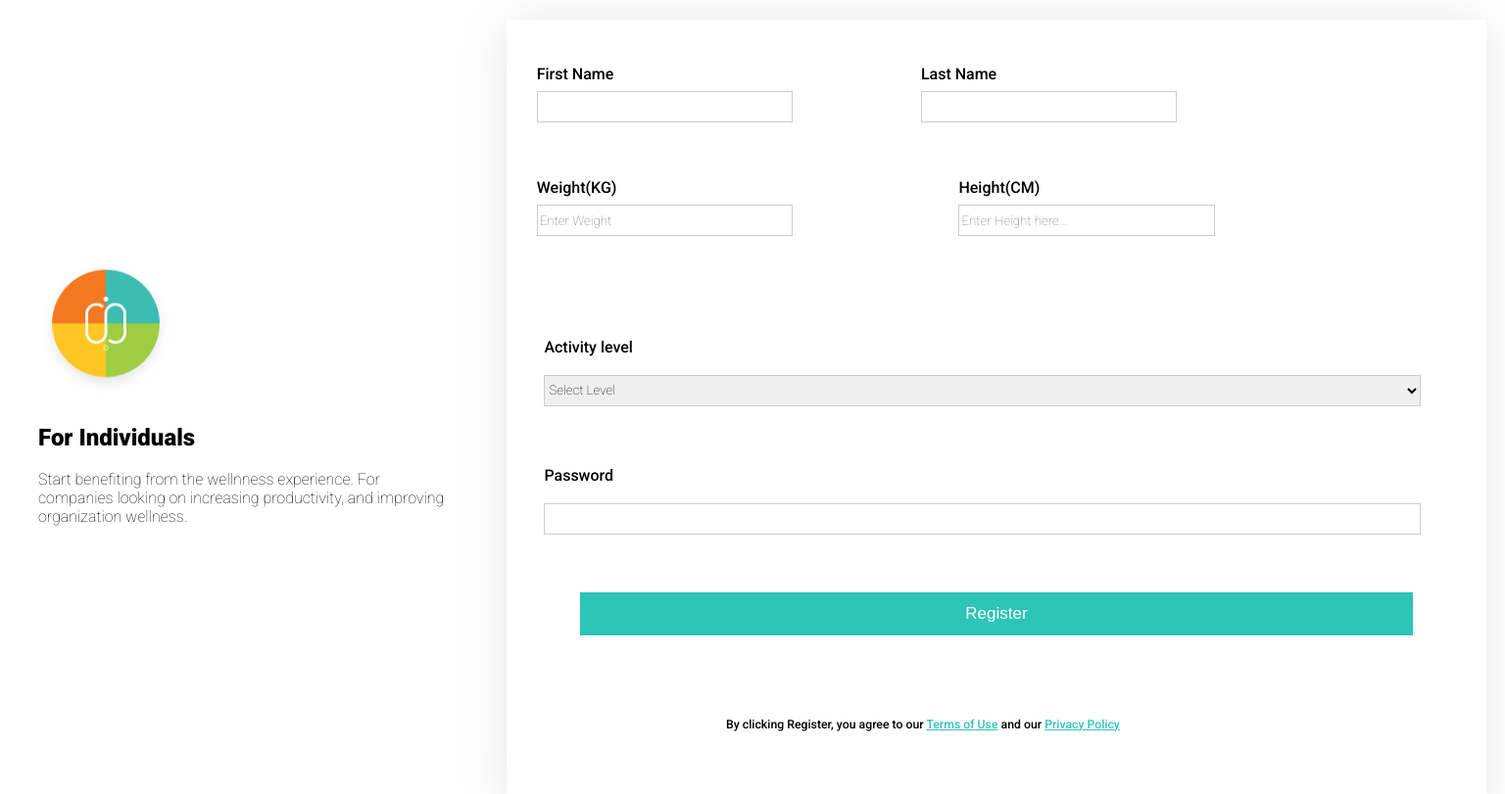
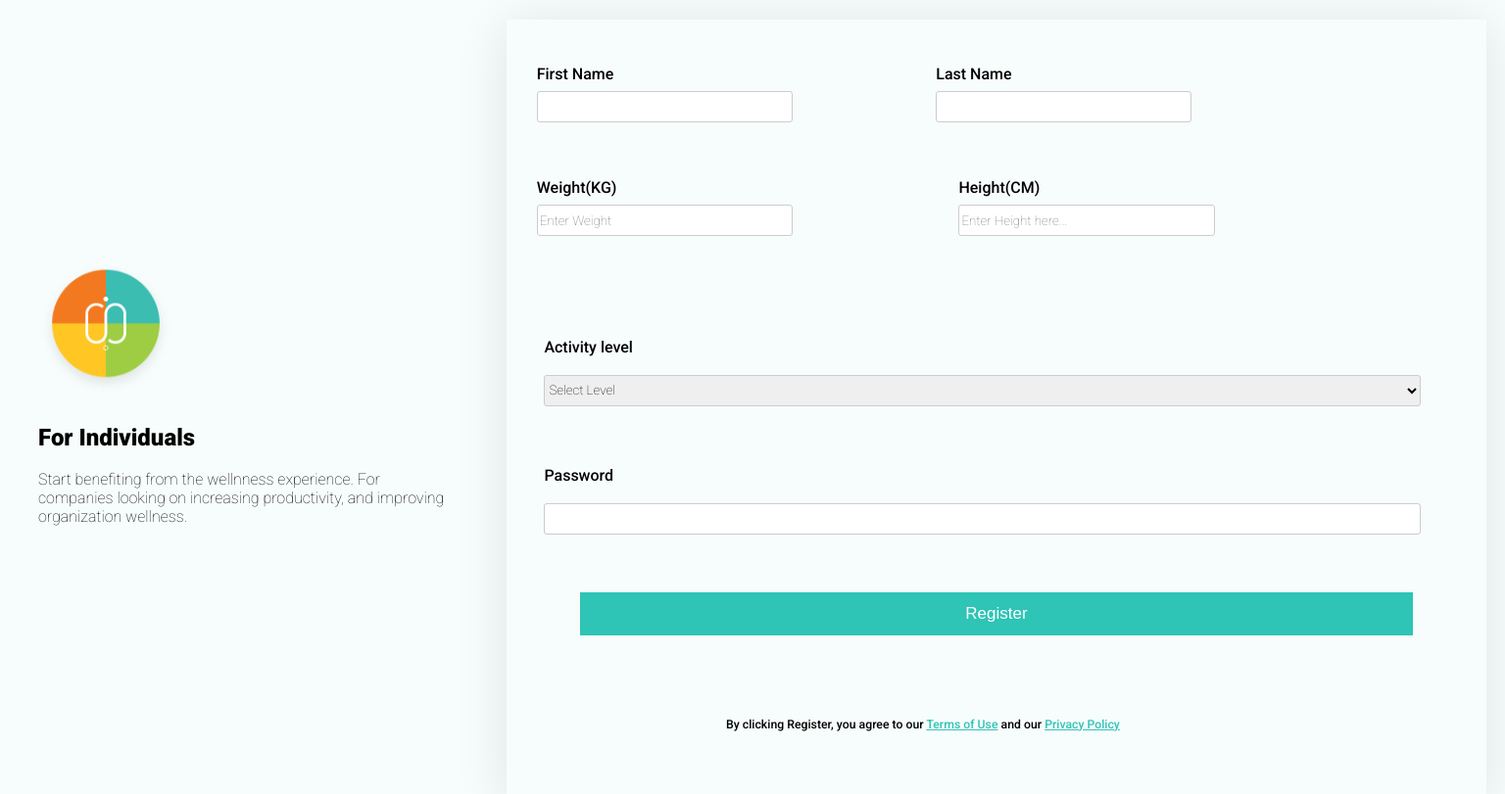
Before and after one commit to chuma-beep/altschool-webdevelopment-training, a plain HTML site: page index.html in a window 1536 px wide. Shown: the whole page at 98% size. Drawn offline with Linux system fonts and the light colour scheme.

Commit message:
new chnages

```diff
--- a/style.css
+++ b/style.css
@@ -1,15 +1,3 @@
- /* @font-face {
-        font-family: 'Brown';
-    src: url('Assets/Brown-font/Brown Bold.ttf') format('truetype');
-    font-weight: bold;
-   }
-
-   @font-face {
-    font-family: 'Brown';
-src: url('Assets/Brown-font/BrownLight Italic.ttf') format('truetype');
-font-weight: light;
-} */
-
   @import url('https://fonts.googleapis.com/css2?family=Montserrat&family=Roboto:wght@100;500;900&display=swap');
 
 *{
@@ -19,7 +7,7 @@ font-weight: light;
  html, body{
     margin:0;
     padding: 0;
-   background-color: #FFFFFF;
+    background-color: #f7fdfc;
    font-family: 'Montserrat', sans-serif;
 font-family: 'Roboto', sans-serif;
 }
@@ -65,10 +53,6 @@ input, select, option{
     font-family: 'Roboto', sans-serif;
     font-weight: 100;
 }
-
-/* input, select, option:hover{
-
-} */
 
 #form-box{
     display: flex;
@@ -123,6 +107,7 @@ height: 7.2%;
     border: 0.5px solid #ccc;
     font-weight: 100;
     margin-top: 0.5vw;
+    border-radius: 3px;
    }
 
    input{
@@ -176,6 +161,13 @@ outline: none;
     padding-left: 2.5vw;
 }
 
+select{
+    border-radius: 3px;;
+}
+
+.password{
+    border-radius: 3px;
+}
 .activityinput{
     width: 95%;
     height: 4vh;
@@ -243,7 +235,7 @@ outline: none;
     }
     #lname{
             width: 40%;
-            margin-left: 6vw;
+            margin-left: 7vw;
     }
 
    #gender{
```
Also changed, not shown: index.html (+0 -8 lines).
